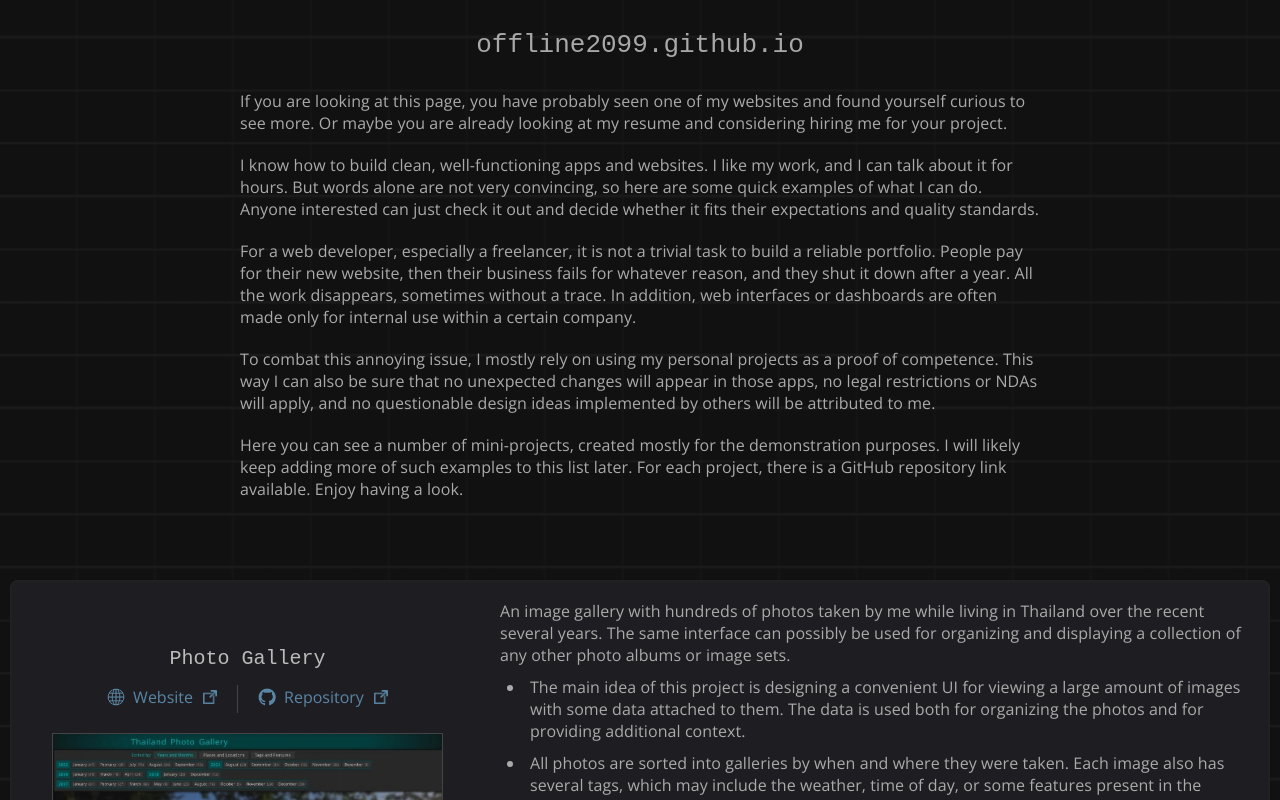
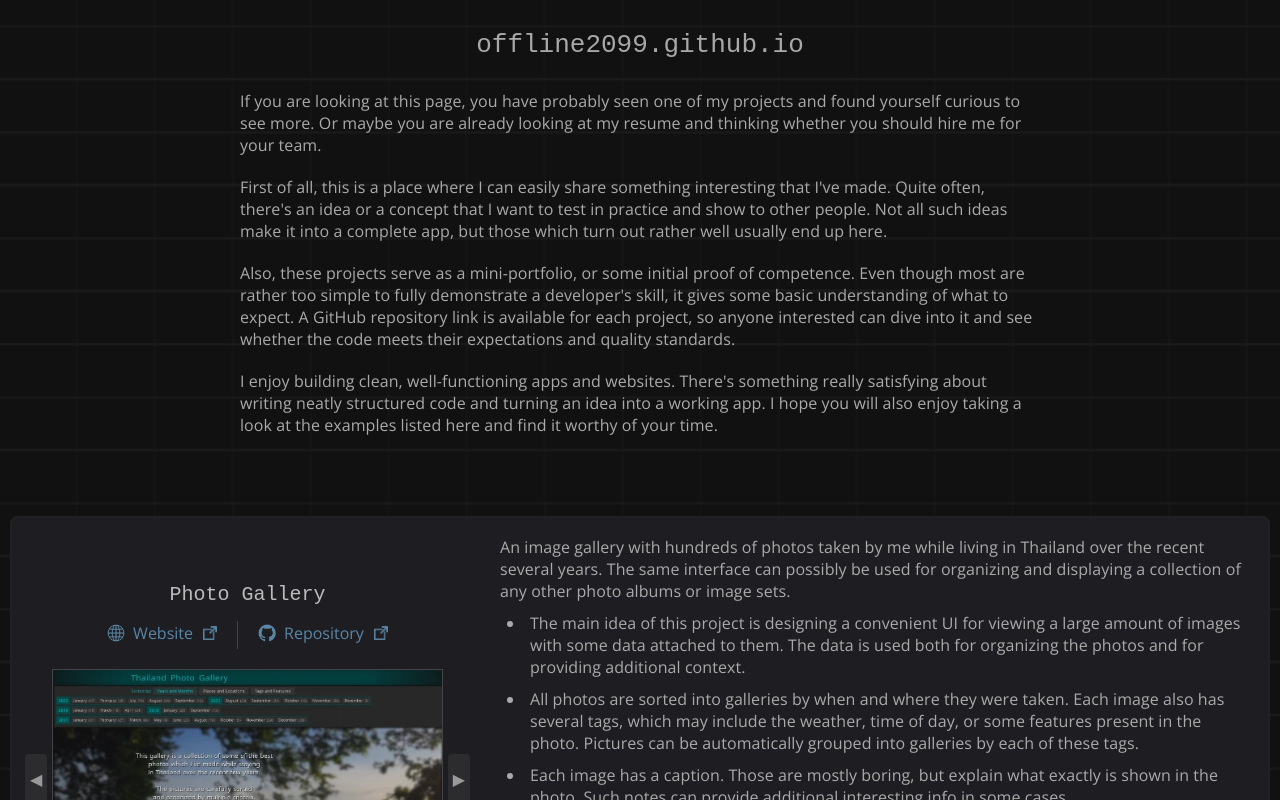
Before and after one commit to Offline2099/offline2099.github.io, an Angular app: page / in a window 1280 px wide. Shown: the top 800 px of the page. Built offline with nearby package versions, Linux system fonts and the light colour scheme.

Commit message:
update intro

```diff
--- a/src/data/intro.ts
+++ b/src/data/intro.ts
@@ -1,7 +1,6 @@
 export const INTRO: string[] = [
-  'If you are looking at this page, you have probably seen one of my websites and found yourself curious to see more. Or maybe you are already looking at my resume and considering hiring me for your project.',
-  'I know how to build clean, well-functioning apps and websites. I like my work, and I can talk about it for hours. But words alone are not very convincing, so here are some quick examples of what I can do. Anyone interested can just check it out and decide whether it fits their expectations and quality standards.',
-  'For a web developer, especially a freelancer, it is not a trivial task to build a reliable portfolio. People pay for their new website, then their business fails for whatever reason, and they shut it down after a year. All the work disappears, sometimes without a trace. In addition, web interfaces or dashboards are often made only for internal use within a certain company.',
-  'To combat this annoying issue, I mostly rely on using my personal projects as a proof of competence. This way I can also be sure that no unexpected changes will appear in those apps, no legal restrictions or NDAs will apply, and no questionable design ideas implemented by others will be attributed to me.',
-  'Here you can see a number of mini-projects, created mostly for the demonstration purposes. I will likely keep adding more of such examples to this list later. For each project, there is a GitHub repository link available. Enjoy having a look.'
+  "If you are looking at this page, you have probably seen one of my projects and found yourself curious to see more. Or maybe you are already looking at my resume and thinking whether you should hire me for your team.",
+  "First of all, this is a place where I can easily share something interesting that I've made. Quite often, there's an idea or a concept that I want to test in practice and show to other people. Not all such ideas make it into a complete app, but those which turn out rather well usually end up here.",
+  "Also, these projects serve as a mini-portfolio, or some initial proof of competence. Even though most are rather too simple to fully demonstrate a developer's skill, it gives some basic understanding of what to expect. A GitHub repository link is available for each project, so anyone interested can dive into it and see whether the code meets their expectations and quality standards.",
+  "I enjoy building clean, well-functioning apps and websites. There's something really satisfying about writing neatly structured code and turning an idea into a working app. I hope you will also enjoy taking a look at the examples listed here and find it worthy of your time."
 ];
```
